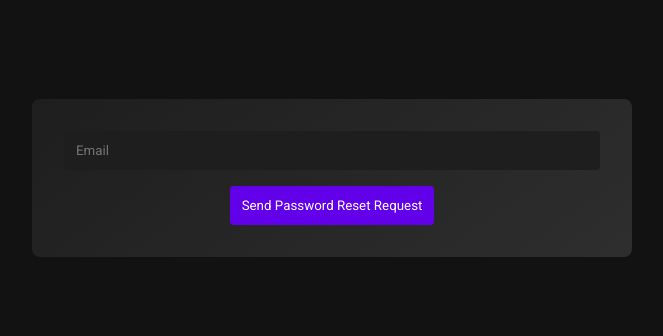
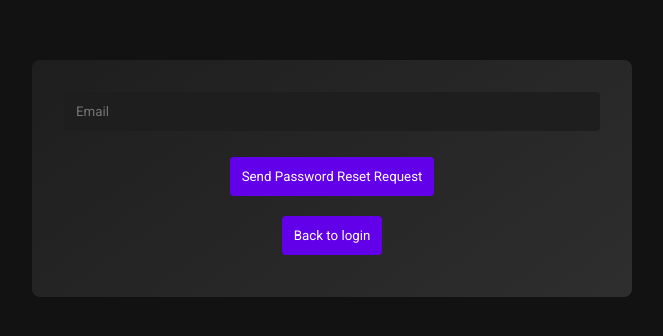
Before and after one commit to elindstr/iquest, a React (Vite) app in the folder client/: page /password-reset-request in a window 1280 px wide. Shown: the part 242-578 px from the top of the page, without its empty margins (308-971 px from the left). Built offline with nearby package versions, Linux system fonts and the light colour scheme.

Commit message:
added button for back to login on passwordresetpage

```diff
--- a/client/src/pages/PasswordResetReq.jsx
+++ b/client/src/pages/PasswordResetReq.jsx
@@ -63,7 +63,8 @@ function PasswordResetRequest() {
             onChange={handleInputChange}
             required
           />
-          <button type="submit">Send Password Reset Request</button>
+          <button className={styles.button} type="submit">Send Password Reset Request</button><br />
+          <button className={styles.button} onClick={() => navigate('/login')}>Back to login</button>
         </form>
         {message && <p>{message}</p>}
       </div>
--- a/client/src/pages/PasswordResetReq.module.css
+++ b/client/src/pages/PasswordResetReq.module.css
@@ -28,3 +28,7 @@
     0 0 30px rgba(98, 0, 234, 0.4),
     0 0 40px rgba(98, 0, 234, 0.2);
 }
+
+.button {
+  margin: 10px;
+}
```
Lines whose indentation alone changed are shown as unchanged.
